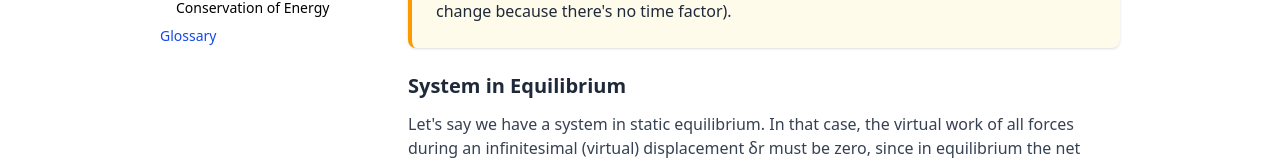
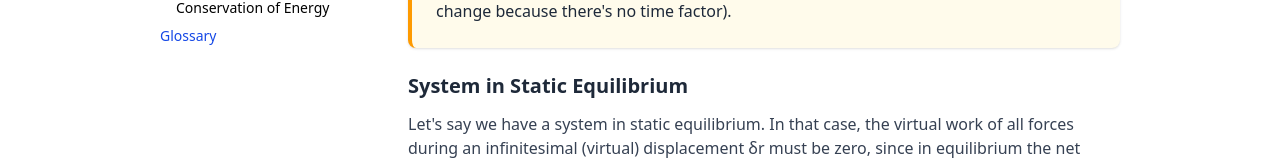
Before and after one commit to WilliamGiammona/learning-ai, a Next.js app: page /math/classical-mechanics in a window 1280 px wide. Shown: the part 639-800 px from the top of the page. Built offline with nearby package versions, Linux system fonts and the light colour scheme.

Commit message:
proofread

```diff
--- a/app/math/classical-mechanics/page.tsx
+++ b/app/math/classical-mechanics/page.tsx
@@ -147,7 +147,7 @@ const page = () => {
                 {/* Equilibrium System */}
                 <div className="space-y-3">
                   <h3 className="text-xl font-semibold text-gray-800">
-                    System in Equilibrium
+                    System in Static Equilibrium
                   </h3>
                   <p className="text-gray-700">
                     Let&apos;s say we have a system in static equilibrium. In
```
